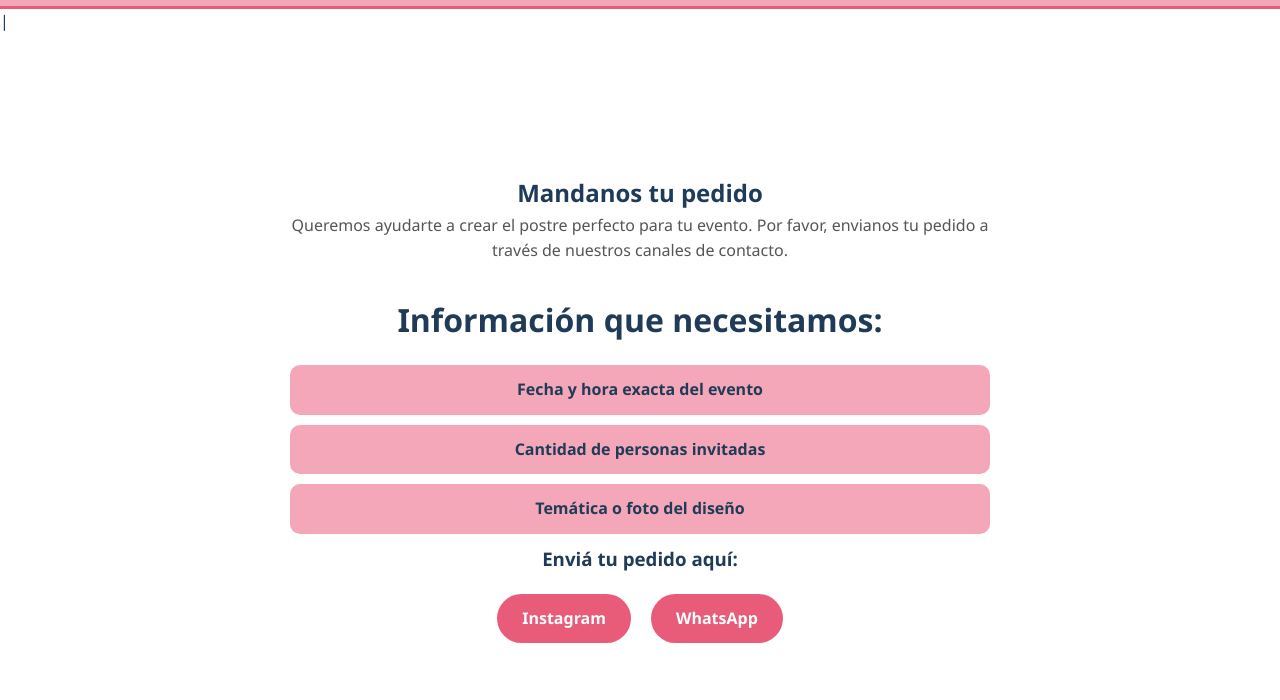
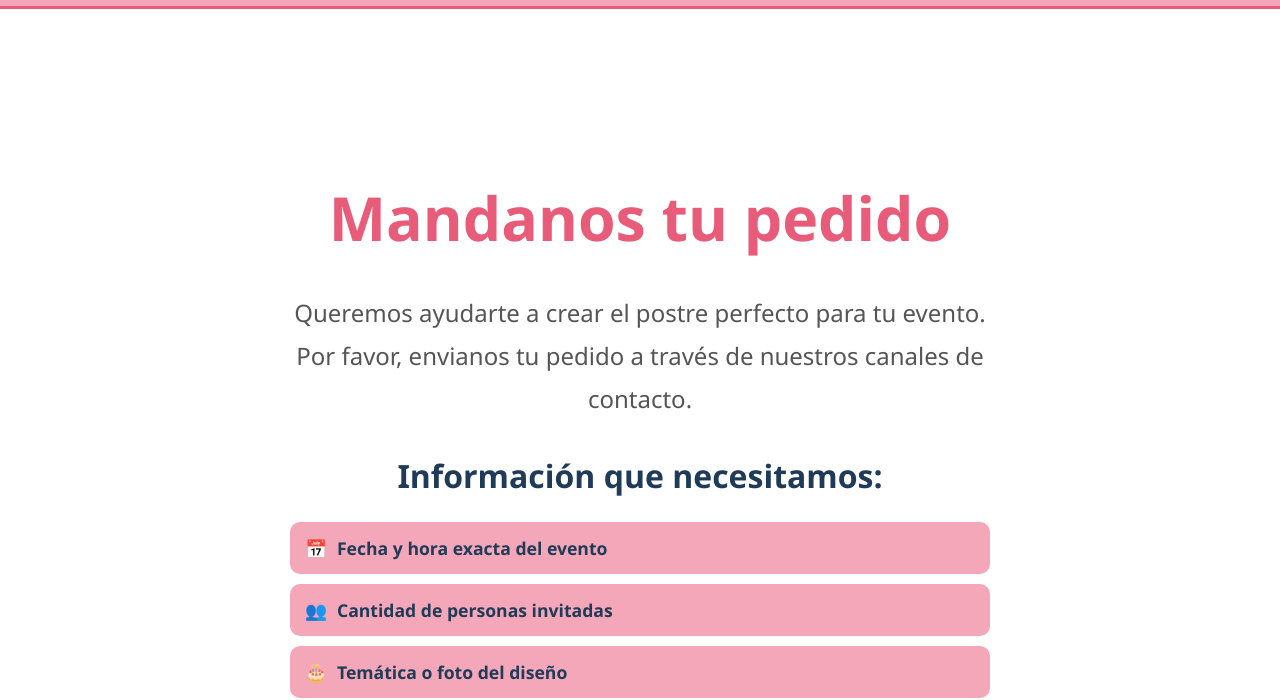
Before and after one commit to Anselmo-cpu/Edmery-Cakes-Front-end, a plain HTML site: page pages/pedido.html in a window 1280 px wide. Shown: the part 102-802 px from the top of the page. Drawn offline with Linux system fonts and the light colour scheme.

Commit message:
add faceebok, whatsapp, html

```diff
--- a/pages/pedido.html
+++ b/pages/pedido.html
@@ -22,17 +22,18 @@
             </ul>
         </nav>
     </header>
-    |
-   <main class="container">  <!-- Main -->
-    <section class="nosotros-preview">
-        <h1>Mandanos tu pedido</h1>
-        <p>Queremos ayudarte a crear el postre perfecto para tu evento. Por favor, envianos tu pedido a través de nuestros canales de contacto.</p>
+
+    <!-- MAIN -->
+<main class="container">
+    <section class="nosotros-preview pedido-main">
+        <h1 class="pedido-title">Mandanos tu pedido</h1>
+        <p class="pedido-intro">Queremos ayudarte a crear el postre perfecto para tu evento. Por favor, envianos tu pedido a través de nuestros canales de contacto.</p>
 
         <h2>Información que necesitamos:</h2>
         <div class="pedido-info">
-            <p><strong>Fecha y hora exacta del evento</strong></p>
-            <p><strong>Cantidad de personas invitadas</strong></p>
-            <p><strong>Temática o foto del diseño</strong></p>
+            <p>📅 <strong>Fecha y hora exacta del evento</strong></p>
+            <p>👥 <strong>Cantidad de personas invitadas</strong></p>
+            <p>🎂 <strong>Temática o foto del diseño</strong></p>
         </div>
 
         <h3>Enviá tu pedido aquí:</h3>
@@ -43,13 +44,13 @@
     </section>
 </main>
 
-
     <!-- FOOTER -->
     <footer>
         <p>&copy; 2025 Edmery Cakes. Todos los derechos reservados.</p>
         <div class="redes">
             <a href="https://www.instagram.com/edmerycakes.arg/" target="_blank">Instagram</a>
-            <a href="https://wa.me/+5491165675894?text=Hola!,%20quiero%20reservar%20un%20pedido." target="_blank">WhatsApp</a>
+            <a href="https://wa.me/+5491165675894?text=Hola!,%20quiero%20reservar%20un%20pedido." target="_blank">Reserva via WhatsApp</a>
+            <a href="https://www.facebook.com/edmerycakes">Faceebok</a>
         </div>
     </footer>
 
--- a/style/style.css
+++ b/style/style.css
@@ -242,7 +242,7 @@ footer .redes a:hover {
     box-shadow: 0 0 10px rgba(31,59,87,0.2);
 }
 
-/* Estilo para separar los items de pedido */
+/* Estilo para separar los items de pedido con iconos */
 .pedido-info p {
     background-color: var(--rosa-pastel);
     padding: 12px 15px;
@@ -250,12 +250,36 @@ footer .redes a:hover {
     margin-bottom: 10px;
     color: var(--azul-oscuro);
     font-weight: bold;
+    display: flex;
+    align-items: center;
+    gap: 10px; /* espacio entre icono y texto */
+    font-size: 1.1rem;
 }
+
 .pedido-buttons {
     display: flex;
     gap: 20px;
     justify-content: center;
     margin-top: 20px;
+}
+
+/* Main de pedidos más llamativo */
+.pedido-main {
+    text-align: center;
+    padding: 80px 20px;
+}
+
+.pedido-title {
+    font-size: 3.8rem; /* título más grande */
+    color: var(--rosa-fuerte);
+    margin-bottom: 25px;
+}
+
+.pedido-intro {
+    font-size: 1.5rem; /* párrafo más grande */
+    color: var(--azul-oscuro);
+    line-height: 1.8;
+    margin-bottom: 50px;
 }
 
 
```
Also changed, not shown: index.html (+2 -1 lines), pages/catalogo.html (+2 -1 lines), pages/nosotros.html (+2 -2 lines), pages/postres.html (+2 -1 lines).
